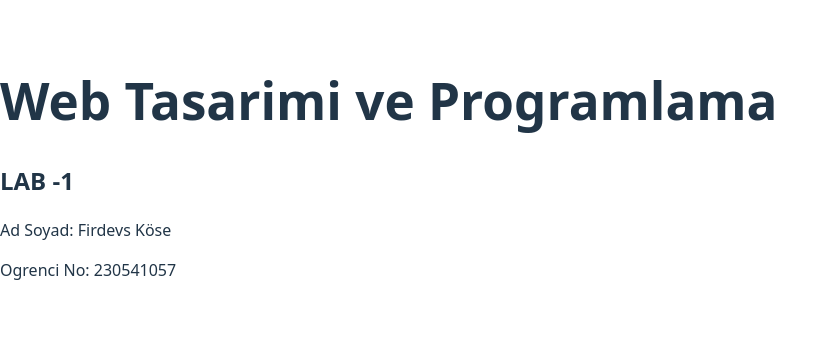
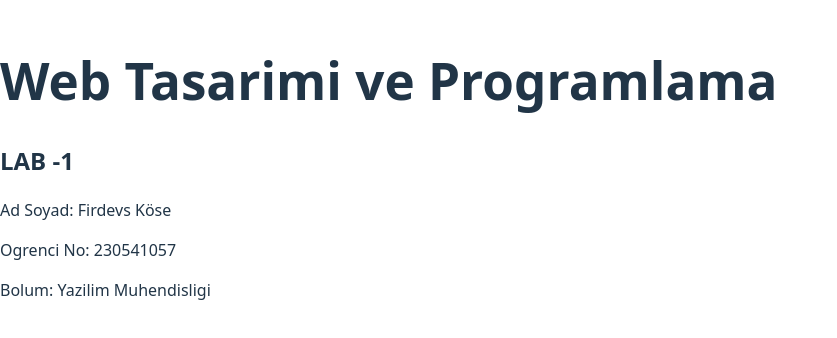
Before and after one commit to Firdevs64/web-lab-hello, a React (Vite) app: page / in a window 1280 px wide. Shown: the part 232-570 px from the top of the page, without its empty margins (0-837 px from the left). Built offline with nearby package versions, Linux system fonts and the light colour scheme.

Commit message:
feat: add department info to homepage

```diff
--- a/src/App.tsx
+++ b/src/App.tsx
@@ -5,6 +5,7 @@ function App() {
       <h2>LAB -1</h2>
       <p>Ad Soyad: Firdevs Köse</p>
       <p>Ogrenci No: 230541057</p>
+      <p>Bolum: Yazilim Muhendisligi</p>
     </div>
   )
 }
```
